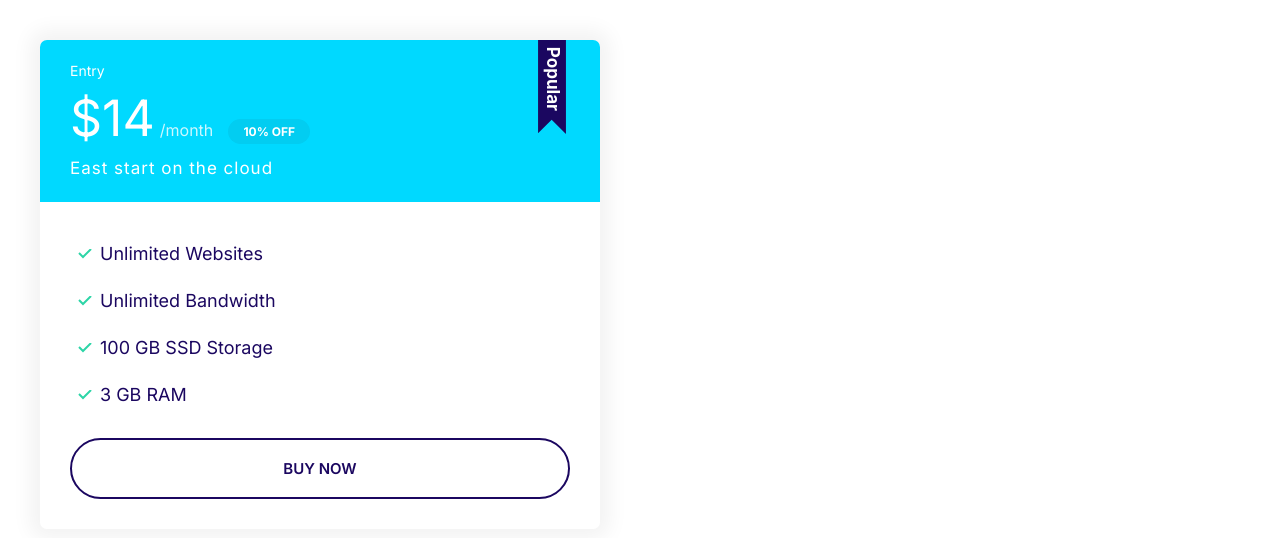
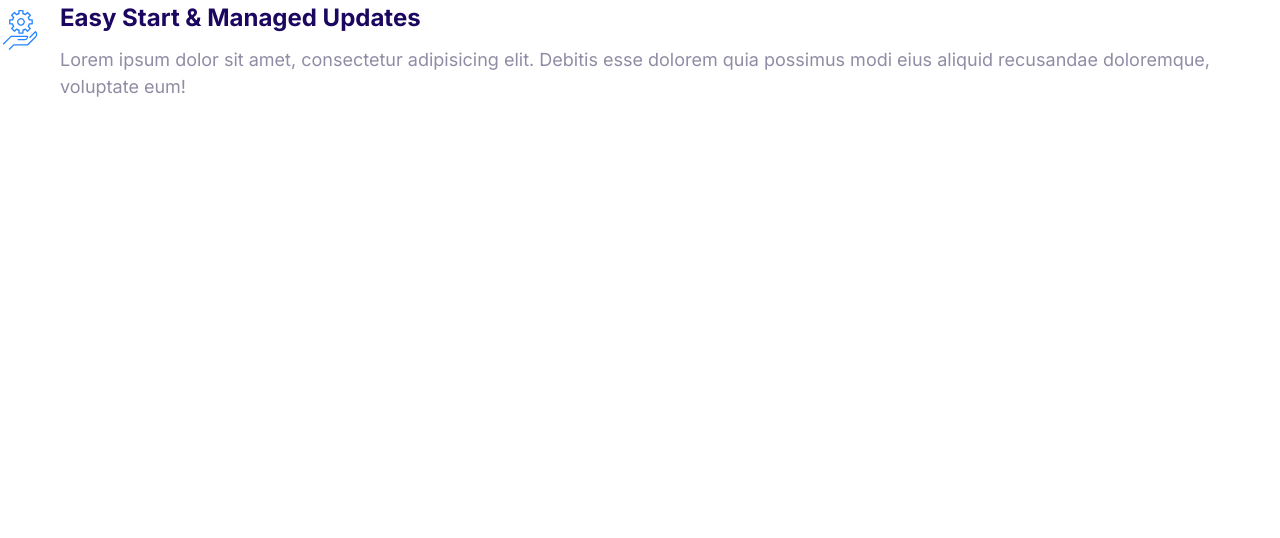
Before and after one commit to manudeli/Season-And-Work, a plain HTML site: page index.html in a window 1280 px wide. Drawn offline with Linux system fonts and the light colour scheme.

Commit message:
Build the media components.

```diff
--- a/css/styles.css
+++ b/css/styles.css
@@ -355,3 +355,20 @@ a {
     font-size: 1.7rem;
   }
 }
+
+/* Media */
+.media {
+  display: flex;
+}
+
+.media__title {
+  margin-top: 0;
+}
+
+.media__body {
+  margin: 0 2rem;
+}
+
+.media__image {
+  margin-top: 1rem;
+}
--- a/index.html
+++ b/index.html
@@ -14,26 +14,19 @@
     <title>시즌앤워크 | Season & Work</title>
   </head>
   <body>
-    <div style="width: 50%; padding: 4rem">
-      <div class="plan plan--popular">
-        <div class="card card--secondary">
-          <header class="card__header">
-            <h3 class="plan__name">Entry</h3>
-            <span class="plan__price">$14</span>
-            <span class="plan__billing-cycle">/month</span>
-            <span class="badge badge--secondary badge--small">10% OFF</span>
-            <span class="plan__description">East start on the cloud</span>
-          </header>
-          <div class="card__body">
-            <ul class="list list--tick">
-              <li class="list__item">Unlimited Websites</li>
-              <li class="list__item">Unlimited Bandwidth</li>
-              <li class="list__item">100 GB SSD Storage</li>
-              <li class="list__item">3 GB RAM</li>
-            </ul>
-            <button class="btn btn--outline btn--block">Buy Now</button>
-          </div>
-        </div>
+    <div class="media">
+      <div class="media__image">
+        <svg class="icon icon--primary">
+          <use xlink:href="images/sprite.svg#snap" />
+        </svg>
+      </div>
+      <div class="media__body">
+        <h3 class="media__title">Easy Start & Managed Updates</h3>
+        <p>
+          Lorem ipsum dolor sit amet, consectetur adipisicing elit. Debitis esse
+          dolorem quia possimus modi eius aliquid recusandae doloremque,
+          voluptate eum!
+        </p>
       </div>
     </div>
   </body>
```
Also changed, not shown: components/medias.html (added, +15 -0 lines).
